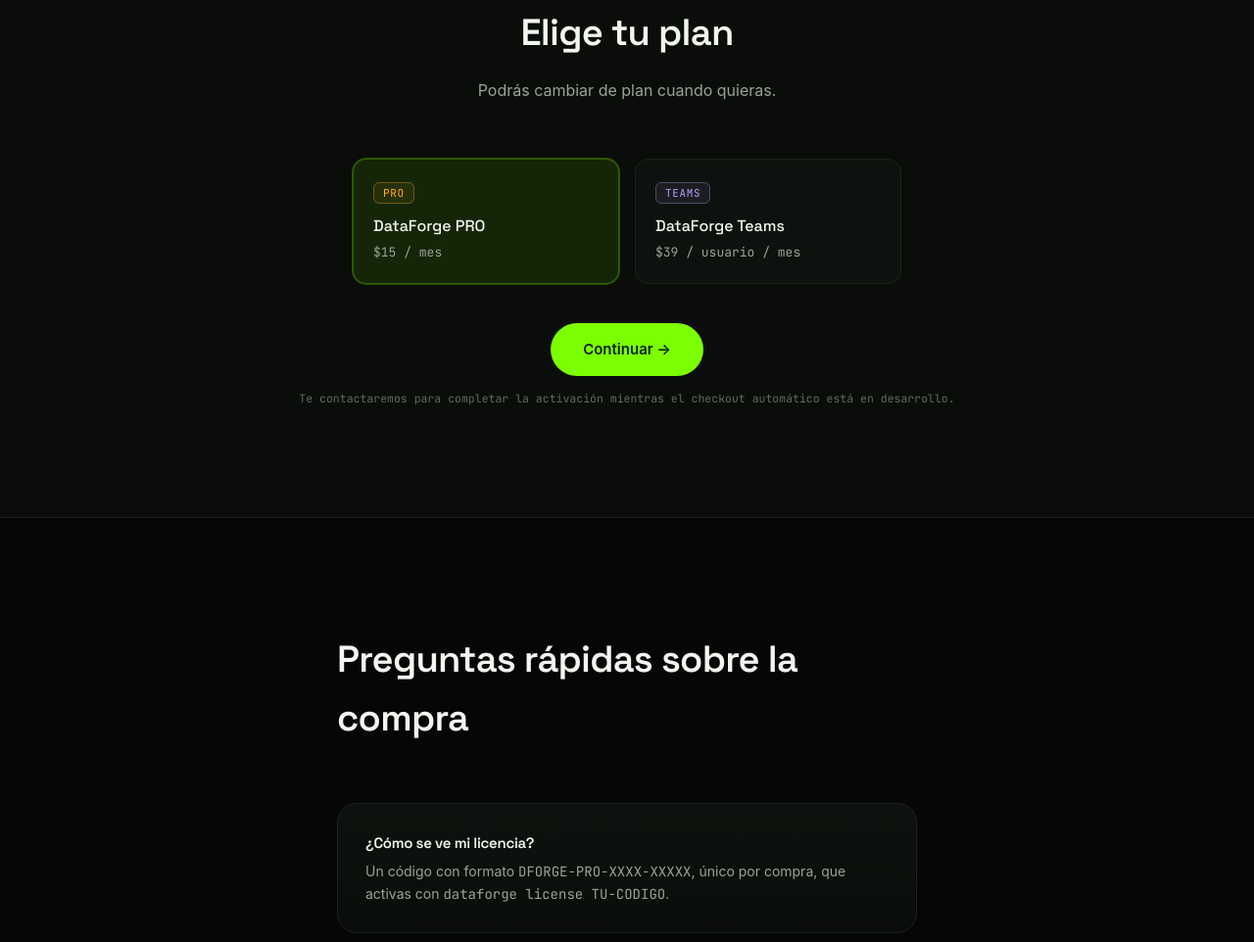
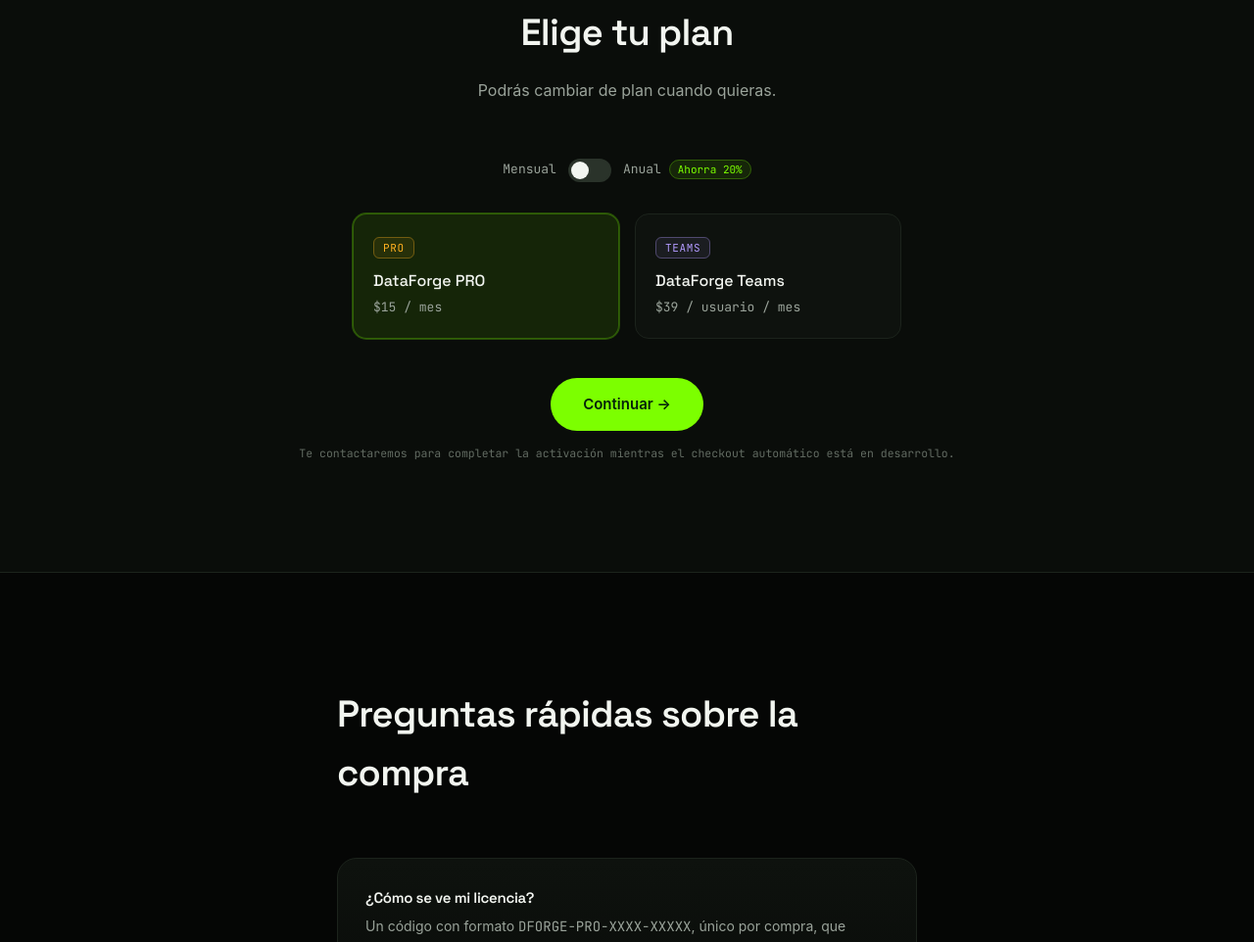
Before and after one commit to RabbitGamesDev/DataForge-CLI_Website, a plain HTML site: page buy.html in a window 1280 px wide. Shown: the part 1116-2078 px from the top of the page at 98% size. Drawn offline with Linux system fonts and the light colour scheme.

Commit message:
Implement pricing toggle for subscription plans
Added a pricing switch for monthly and annual plans with updated price display.

```diff
--- a/buy.html
+++ b/buy.html
@@ -11,6 +11,15 @@
 <link href="https://fonts.googleapis.com/css2?family=Space+Grotesk:wght@500;600;700&family=Inter:wght@400;500;600;700&family=JetBrains+Mono:wght@400;500;600&display=swap" rel="stylesheet">
 <link rel="stylesheet" href="assets/css/style.css">
 <style>
+  .pricing-switch{ display:flex; align-items:center; justify-content:center; gap:12px; margin:0 0 32px; font-family:var(--font-mono); font-size:13px; color:var(--text-muted); }
+  .switch{ position:relative; width:44px; height:24px; }
+  .switch input{ opacity:0; width:0; height:0; }
+  .switch .track{ position:absolute; inset:0; background:var(--border-strong); border-radius:100px; cursor:pointer; transition:background 0.2s ease; }
+  .switch .track::before{ content:""; position:absolute; width:18px; height:18px; left:3px; top:3px; background:var(--text); border-radius:50%; transition:transform 0.2s ease; }
+  .switch input:checked + .track{ background:var(--green-line); }
+  .switch input:checked + .track::before{ transform:translateX(20px); background:var(--green); }
+  .save-badge{ font-size:11px; color:var(--green); background:var(--green-dim); border:1px solid var(--green-line); padding:2px 8px; border-radius:100px; }
+
   .flow{ display:flex; align-items:stretch; gap:0; overflow-x:auto; padding-bottom:8px; }
   .flow-step{
     flex:1; min-width:150px; background:var(--surface); border:1px solid var(--border); border-radius:var(--r-md);
@@ -113,6 +122,15 @@
       <p>Podrás cambiar de plan cuando quieras.</p>
     </div>
 
+    <div class="pricing-switch reveal">
+      <span>Mensual</span>
+      <label class="switch">
+        <input type="checkbox" class="pricing-toggle" aria-label="Alternar entre precio mensual y anual">
+        <span class="track"></span>
+      </label>
+      <span>Anual <span class="save-badge">Ahorra 20%</span></span>
+    </div>
+
     <form class="reveal" onsubmit="return false;">
       <div class="plan-pick">
         <div>
@@ -120,7 +138,7 @@
           <label for="plan-pro">
             <span class="tag pro">Pro</span>
             <div class="p-name" style="margin-top:10px;">DataForge PRO</div>
-            <div class="p-price">$15 / mes</div>
+            <div class="p-price"><span data-price-monthly="$15" data-price-annual="$12">$15</span><span class="price-period" data-period-monthly=" / mes" data-period-annual=" / mes, facturado anual"> / mes</span></div>
           </label>
         </div>
         <div>
@@ -128,7 +146,7 @@
           <label for="plan-teams">
             <span class="tag teams">Teams</span>
             <div class="p-name" style="margin-top:10px;">DataForge Teams</div>
-            <div class="p-price">$39 / usuario / mes</div>
+            <div class="p-price"><span data-price-monthly="$39" data-price-annual="$31.20">$39</span><span class="price-period" data-period-monthly=" / usuario / mes" data-period-annual=" / usuario / mes, facturado anual"> / usuario / mes</span></div>
           </label>
         </div>
       </div>
```
